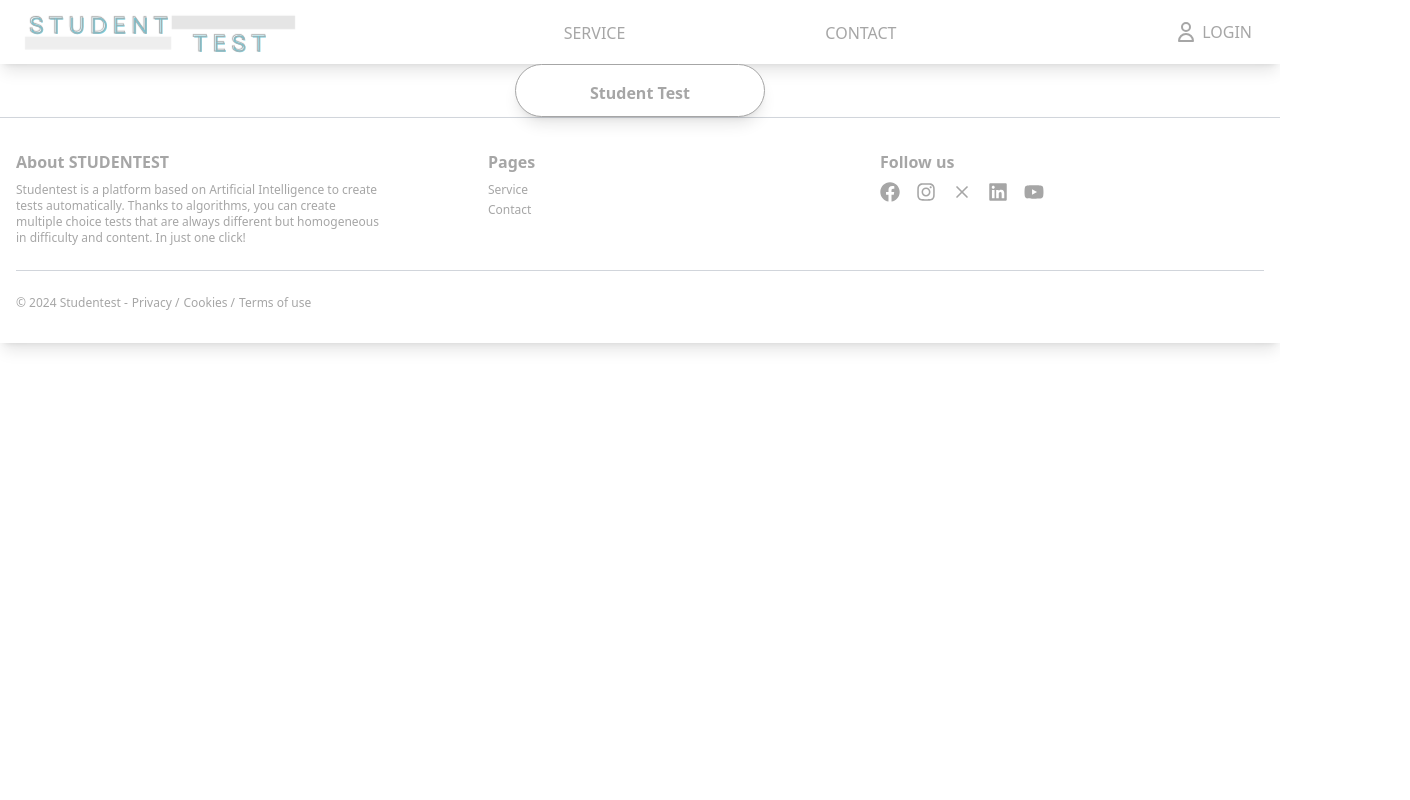
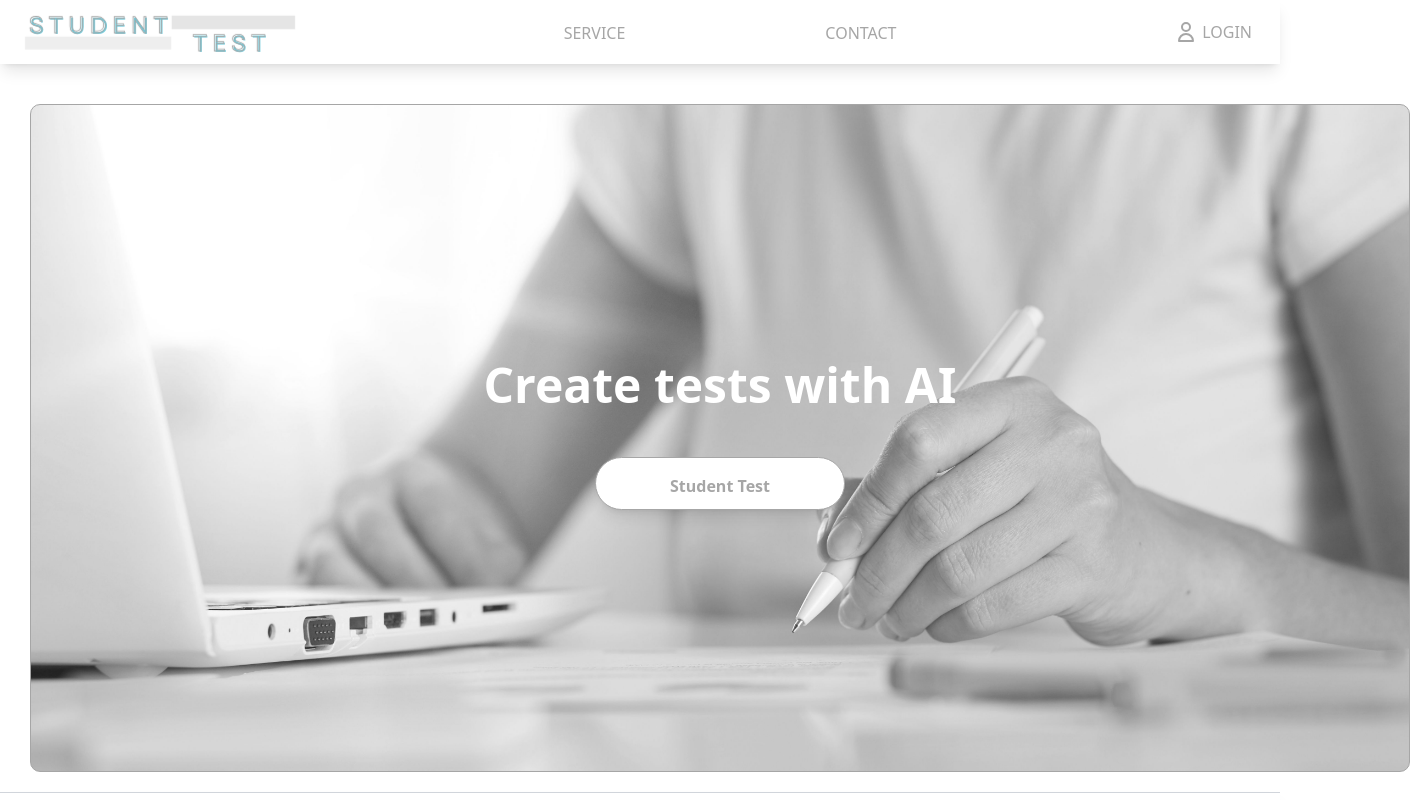
Before and after one commit to pilimuino/Studentest, a React (Vite) app: page / in a window 1280 px wide. Shown: the top 800 px of the page, 1410 px wide, since content can reach past the window. Built offline with nearby package versions, Linux system fonts and the light colour scheme; a web font is replaced by a local one.

Commit message:
[ST-20]feat: ST-21 Develop HomeComponent

```diff
--- a/src/App.jsx
+++ b/src/App.jsx
@@ -1,14 +1,14 @@
 import Navbar from '@/components/navbar/Navbar';
 import './index.css';
 import Footer from './components/footer/Footer';
-import Button from './components/button/Button';
+import Home from './components/home/HomeComponent'
 
 function App() {
   return (
-    <div >
+    <div className="flex flex-col min-h-screen">
       <Navbar/>
       <main>
-      <Button/>
+        <Home/>
       </main>
       <Footer/>
     </div>
--- /dev/null
+++ b/src/components/home/HomeComponent.jsx
@@ -0,0 +1,46 @@
+import React from 'react';
+import Button from '@/components/button/Button';
+import fotoportada from '@/assets/images/fotoportada.jpeg';
+
+const Home = () => {
+    return (
+        <>
+            <div
+                style={{
+                    backgroundImage: `url(${fotoportada})`,
+                    backgroundSize: 'cover',
+                    backgroundPosition: 'center',
+                    width: '1380px',
+                    height: '668px',
+                    borderRadius: '10px',
+                    border: '1px solid #a6a6a6',
+                    display: 'flex',
+                    justifyContent: 'center',
+                    alignItems: 'center',
+                    position: 'relative',
+                    overflow: 'hidden',
+                    paddingTop: '50px',
+                    paddingBottom: '55px',
+                    paddingLeft: '20px',
+                    paddingRight: '20px',
+                    marginLeft: '30px',
+                    marginTop: '40px',
+                    marginBottom: '20px',
+                    marginRight: '30px'
+                }}
+            >
+                <div className="container mx-auto px-10 py-48">
+                    <div className="relative z-10 text-center">
+                        <h1 className="text-5xl font-bold text-white mb-12">
+                            Create tests with AI
+                        </h1>
+                        <Button />
+                    </div>
+                </div>
+
+            </div>
+        </>
+    );
+};
+
+export default Home;
```
